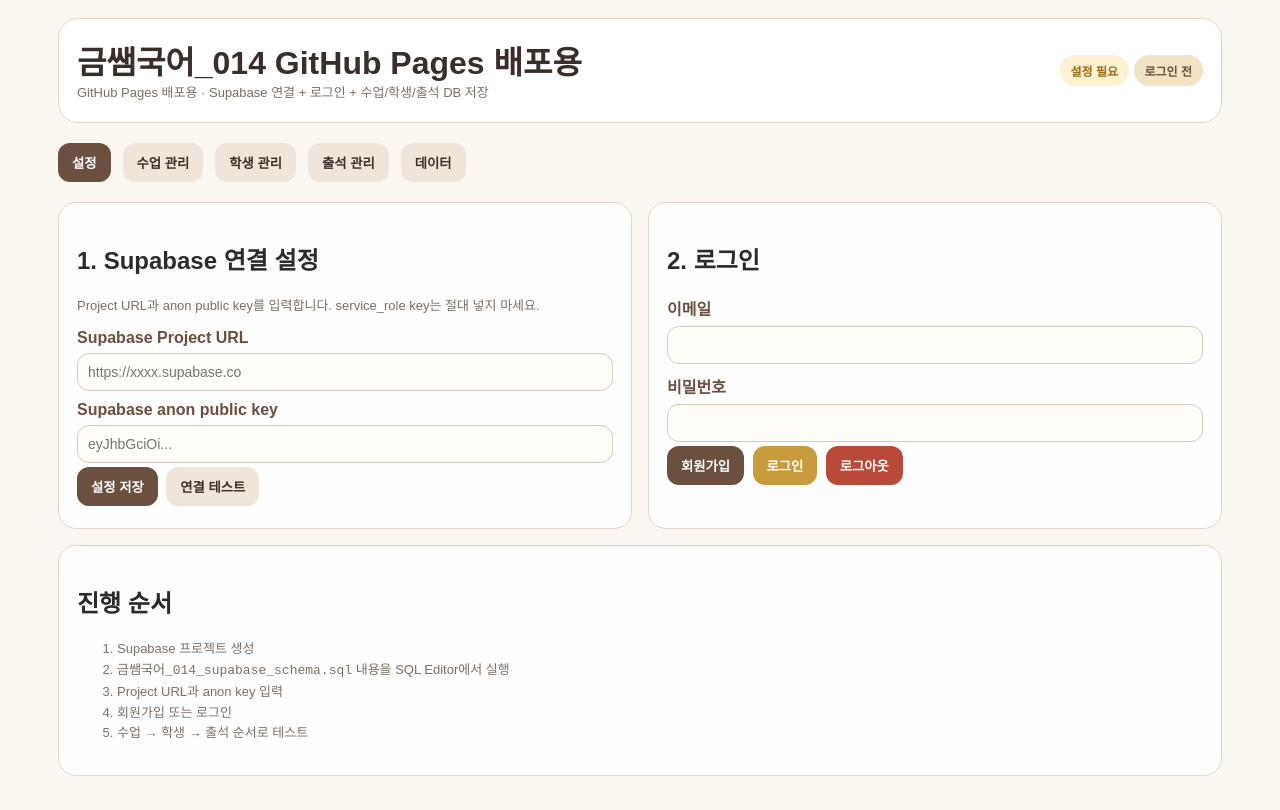
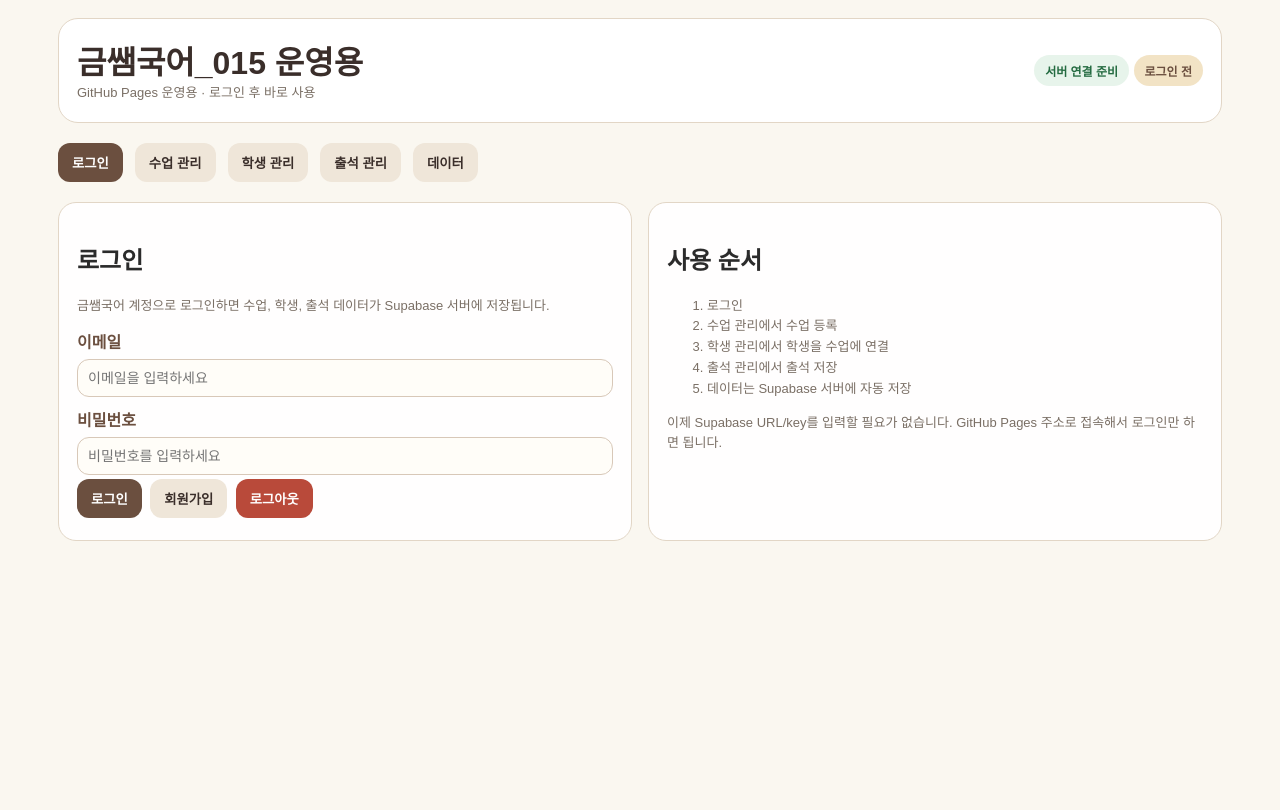
Before and after one commit to Geomin99/geumssaem-korean, a plain HTML site: page index.html in a window 1280 px wide. Drawn offline with nearby package versions, Linux system fonts and the light colour scheme.

Commit message:
Add files via upload

```diff
--- a/index.html
+++ b/index.html
@@ -3,7 +3,7 @@
 <head>
 <meta charset="UTF-8">
 <meta name="viewport" content="width=device-width, initial-scale=1.0">
-<title>금쌤국어_014 GitHub Pages 배포용</title>
+<title>금쌤국어_015 운영용</title>
 <script src="https://cdn.jsdelivr.net/npm/@supabase/supabase-js@2"></script>
 <style>
 :root{--ivory:#FAF7F0;--paper:#FFFDF8;--brown:#6B4F3F;--dark:#3A2E2A;--gold:#C89B3C;--line:#E2D6C6;--muted:#7A6F65;--danger:#B94A3A;--blue:#4E86B8}
@@ -26,12 +26,12 @@
 <body>
 <div class="app">
   <div class="top">
-    <div><h1>금쌤국어_014 GitHub Pages 배포용</h1><div class="small">GitHub Pages 배포용 · Supabase 연결 + 로그인 + 수업/학생/출석 DB 저장</div></div>
+    <div><h1>금쌤국어_015 운영용</h1><div class="small">GitHub Pages 운영용 · 로그인 후 바로 사용</div></div>
     <div><span id="connBadge" class="badge warn">연결 전</span> <span id="userBadge" class="badge">로그인 전</span></div>
   </div>
 
   <div class="nav">
-    <button class="btn sub active" onclick="show('setup')">설정</button>
+    <button class="btn sub active" onclick="show('setup')">로그인</button>
     <button class="btn sub" onclick="show('classes')">수업 관리</button>
     <button class="btn sub" onclick="show('students')">학생 관리</button>
     <button class="btn sub" onclick="show('attendance')">출석 관리</button>
@@ -39,36 +39,36 @@
   </div>
 
   <section id="setup" class="active">
+    <input type="hidden" id="supabaseUrl" value="https://xvngnokfcuixyysxbqvi.supabase.co">
+    <input type="hidden" id="supabaseKey" value="sb_publishable_MsZjTYFJEAhQsvLUTkDt8Q_NETvCA3r">
+
     <div class="grid2">
       <div class="card">
-        <h2>1. Supabase 연결 설정</h2>
-        <p class="small">Project URL과 anon public key를 입력합니다. service_role key는 절대 넣지 마세요.</p>
-        <label>Supabase Project URL</label>
-        <input id="supabaseUrl" placeholder="https://xxxx.supabase.co">
-        <label>Supabase anon public key</label>
-        <input id="supabaseKey" placeholder="eyJhbGciOi...">
-        <button class="btn primary" onclick="saveConfig()">설정 저장</button>
-        <button class="btn sub" onclick="testConnection()">연결 테스트</button>
-      </div>
-      <div class="card">
-        <h2>2. 로그인</h2>
-        <label>이메일</label><input id="email" type="email">
-        <label>비밀번호</label><input id="password" type="password">
-        <button class="btn primary" onclick="signUp()">회원가입</button>
-        <button class="btn gold" onclick="signIn()">로그인</button>
+        <h2>로그인</h2>
+        <p class="small">금쌤국어 계정으로 로그인하면 수업, 학생, 출석 데이터가 Supabase 서버에 저장됩니다.</p>
+        <label>이메일</label>
+        <input id="email" type="email" placeholder="이메일을 입력하세요">
+        <label>비밀번호</label>
+        <input id="password" type="password" placeholder="비밀번호를 입력하세요">
+        <button class="btn primary" onclick="signIn()">로그인</button>
+        <button class="btn sub" onclick="signUp()">회원가입</button>
         <button class="btn danger" onclick="signOut()">로그아웃</button>
         <div id="authMsg" class="small"></div>
       </div>
-    </div>
-    <div class="card">
-      <h2>진행 순서</h2>
-      <ol class="small">
-        <li>Supabase 프로젝트 생성</li>
-        <li><code>금쌤국어_014_supabase_schema.sql</code> 내용을 SQL Editor에서 실행</li>
-        <li>Project URL과 anon key 입력</li>
-        <li>회원가입 또는 로그인</li>
-        <li>수업 → 학생 → 출석 순서로 테스트</li>
-      </ol>
+
+      <div class="card">
+        <h2>사용 순서</h2>
+        <ol class="small">
+          <li>로그인</li>
+          <li>수업 관리에서 수업 등록</li>
+          <li>학생 관리에서 학생을 수업에 연결</li>
+          <li>출석 관리에서 출석 저장</li>
+          <li>데이터는 Supabase 서버에 자동 저장</li>
+        </ol>
+        <p class="small">
+          이제 Supabase URL/key를 입력할 필요가 없습니다. GitHub Pages 주소로 접속해서 로그인만 하면 됩니다.
+        </p>
+      </div>
     </div>
   </section>
 
@@ -144,6 +144,9 @@
 </div>
 
 <script>
+const SUPABASE_URL = 'https://xvngnokfcuixyysxbqvi.supabase.co';
+const SUPABASE_KEY = 'sb_publishable_MsZjTYFJEAhQsvLUTkDt8Q_NETvCA3r';
+
 let sb = null;
 let sessionUser = null;
 let classes = [], schedules = [], students = [], attendance = [];
@@ -152,12 +155,12 @@
 function $(id){return document.getElementById(id)}
 function esc(v){return String(v??'').replaceAll('&','&amp;').replaceAll('<','&lt;').replaceAll('>','&gt;').replaceAll('"','&quot;').replaceAll("'","&#039;")}
 function today(){return new Date().toISOString().slice(0,10)}
-function getConfig(){return {url:localStorage.getItem('gk_supabase_url')||'',key:localStorage.getItem('gk_supabase_key')||''}}
+function getConfig(){return {url:SUPABASE_URL,key:SUPABASE_KEY}}
 function initClient(){
   const {url,key}=getConfig();
-  if(!url||!key){setConn(false,'설정 필요');return null}
+  if(!url||!key){setConn(false,'연결 준비');return null}
   sb = window.supabase.createClient(url,key);
-  setConn(true,'클라이언트 준비');
+  setConn(true,'서버 연결 준비');
   return sb;
 }
 function setConn(ok,msg){$('connBadge').className='badge '+(ok?'ok':'warn'); $('connBadge').textContent=msg}
@@ -165,11 +168,7 @@
 function show(id){document.querySelectorAll('section').forEach(s=>s.classList.remove('active'));$(id).classList.add('active');document.querySelectorAll('.nav button').forEach(b=>b.classList.remove('active'));event?.target?.classList?.add('active'); if(id!=='setup') loadAll();}
 function msg(t){$('authMsg').textContent=t}
 
-function saveConfig(){
-  localStorage.setItem('gk_supabase_url',$('supabaseUrl').value.trim());
-  localStorage.setItem('gk_supabase_key',$('supabaseKey').value.trim());
-  initClient(); msg('설정을 저장했습니다.');
-}
+function saveConfig(){initClient(); msg('운영용 연결 설정이 적용되어 있습니다.');}
 async function testConnection(){
   if(!initClient()) return;
   const {data,error}=await sb.from('classes').select('id').limit(1);
@@ -297,8 +296,8 @@
 
 document.addEventListener('DOMContentLoaded',async()=>{
   $('attDate').value=today();
-  $('supabaseUrl').value=getConfig().url;
-  $('supabaseKey').value=getConfig().key;
+  if($('supabaseUrl')) $('supabaseUrl').value=getConfig().url;
+  if($('supabaseKey')) $('supabaseKey').value=getConfig().key;
   addScheduleRow();
   initClient();
   if(sb){const {data:{user}}=await sb.auth.getUser();setUser(user); if(user) await loadAll();}
```
